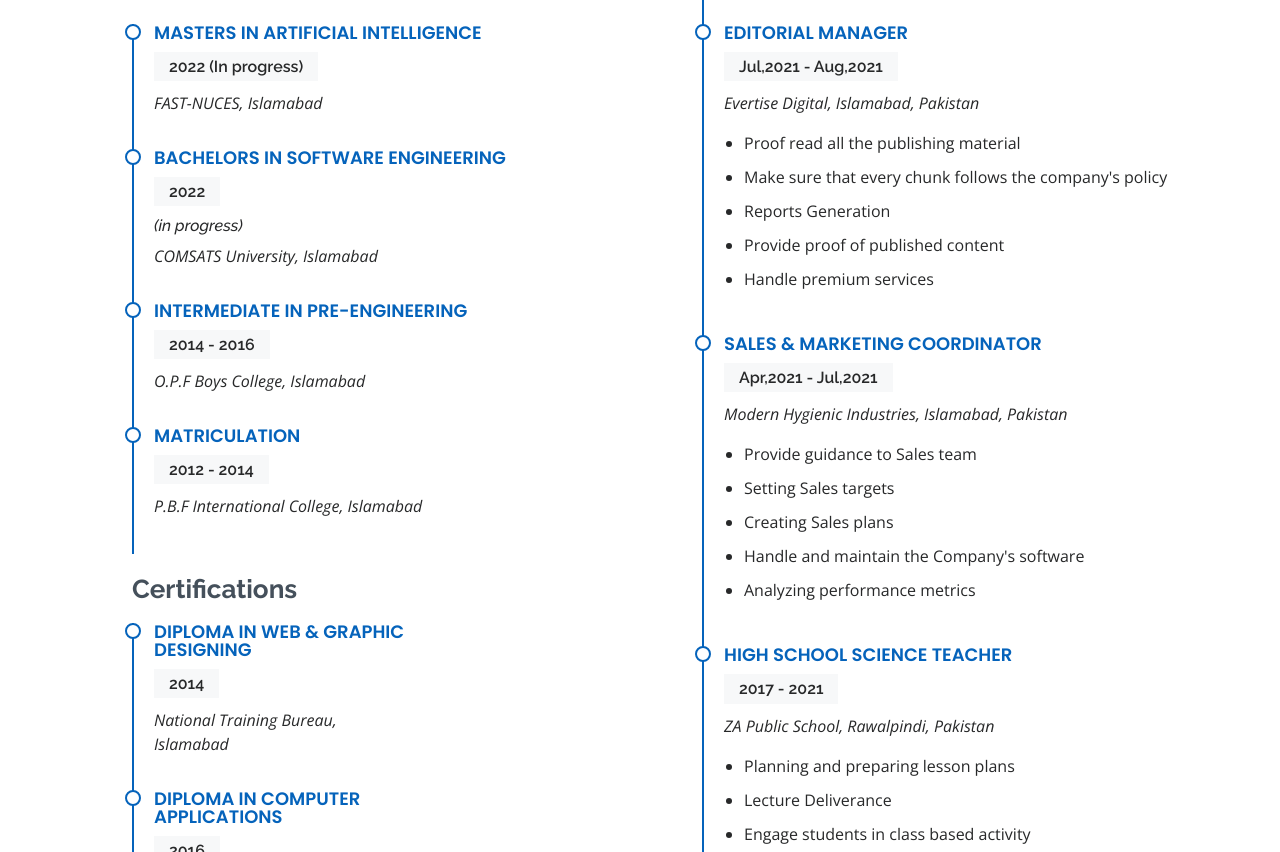
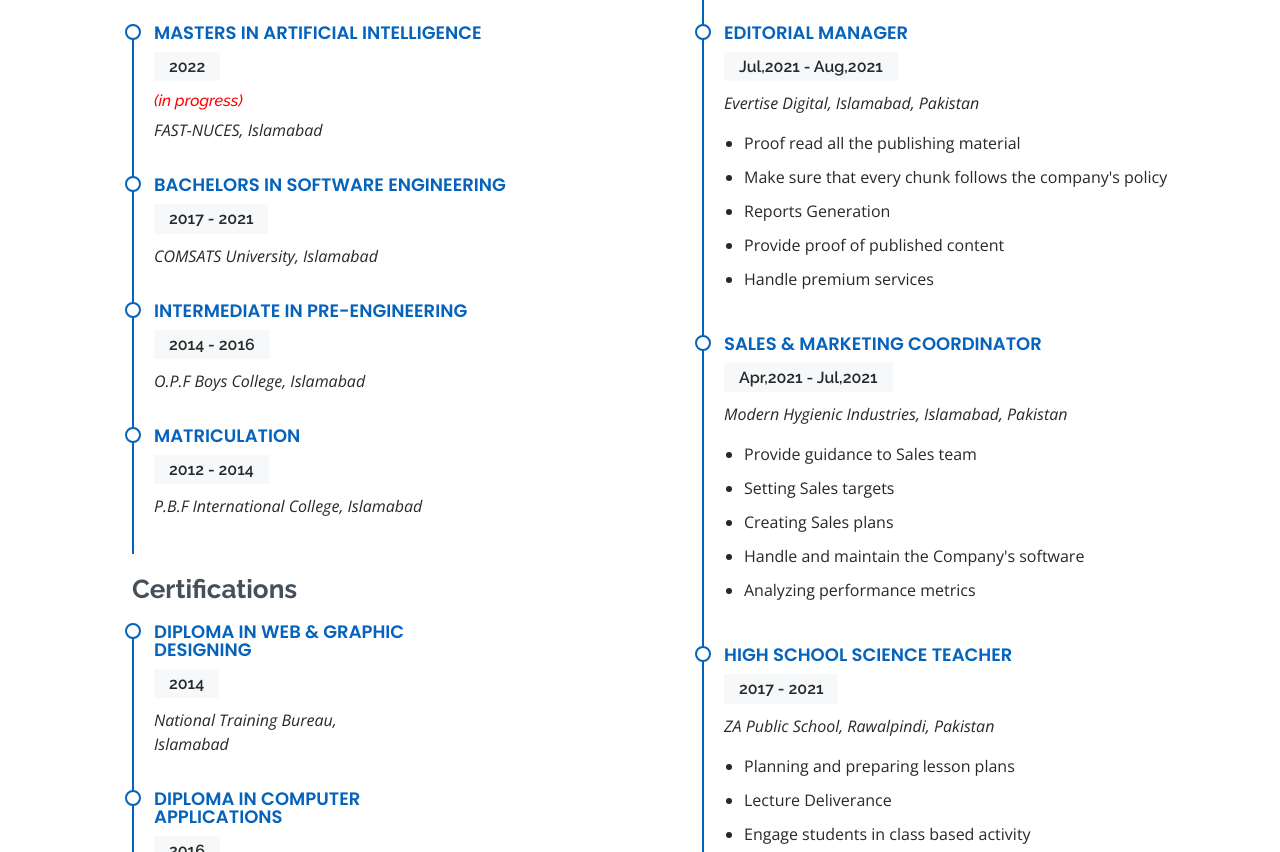
Before and after one commit to MuhammadAlii1998/resume-site, a plain HTML site: page index.html in a window 1280 px wide. Shown: the part 2828-3680 px from the top of the page. Drawn offline with nearby package versions, Linux system fonts and the light colour scheme.

Commit message:
Education Section Tweak-1

```diff
--- a/index.html
+++ b/index.html
@@ -285,13 +285,15 @@
             <h3 class="resume-title">Education</h3>
             <div class="resume-item">
               <h4>Masters in Artificial Intelligence </h4>
-              <h5>2022 (In progress)</h5>
+              <div style="display:inline">
+              <h5>2022</h5><h6 style="color:red;"><i>(in progress)</i></h6>
+              </div>
               <p><em>FAST-NUCES, Islamabad</em></p>
               <p></p>
             </div>
             <div class="resume-item">
               <h4>Bachelors in Software Engineering </h4>
-              <h5>2022 <h6 color="red"><i>(in progress)</i></h6></h5>
+              <h5>2017 - 2021 </h5>
               <p><em>COMSATS University, Islamabad</em></p>
               <p></p>
             </div>
```
